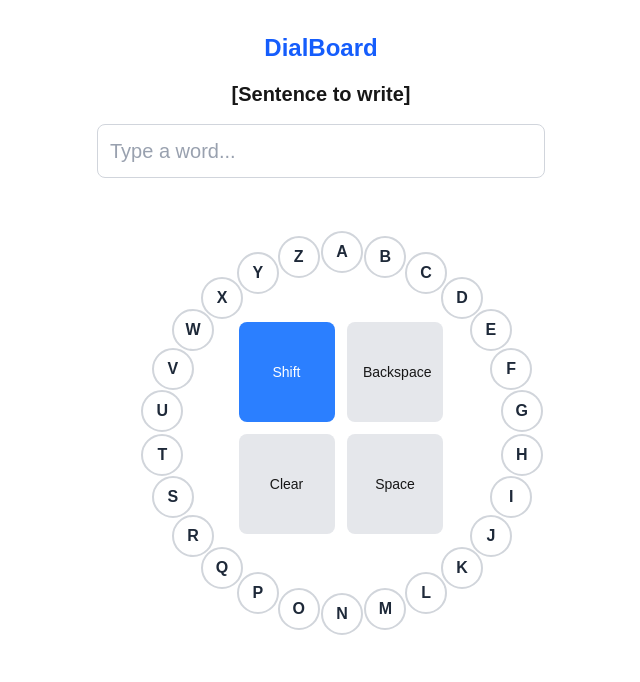
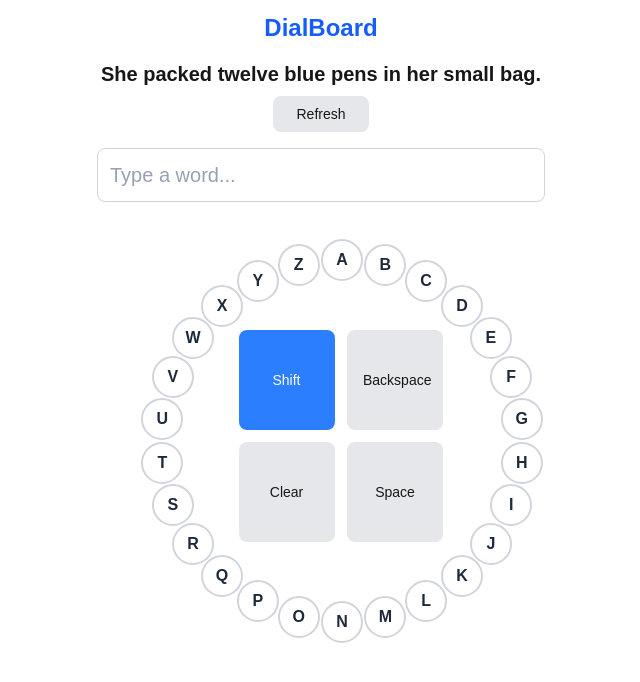
Before and after one commit to kira-brod/INFO-463, a Next.js app: page / in a window 1280 px wide. Shown: the top 682 px of the page, without its empty margins (319-959 px from the left). Built offline with nearby package versions, Linux system fonts and the light colour scheme.

Commit message:
add sentence array with button randomizer

```diff
--- a/app/page.js
+++ b/app/page.js
@@ -11,6 +11,33 @@ export default function AlphabetCircle() {
 
   const [keystrokeLog, setKeystrokeLog] = useState([]);
   const [startTime, setStartTime] = useState(null);
+
+
+  const sentences = ["She packed twelve blue pens in her small bag.",
+    "Every bird sang sweet songs in the quiet dawn.",
+    "They watched clouds drift across the golden sky.",
+    "A clever mouse slipped past the sleepy cat.",
+    "Green leaves danced gently in the warm breeze.",
+    "He quickly wrote notes before the test began.",
+    "The tall man wore boots made of soft leather.",
+    "Old clocks ticked loudly in the silent room.",
+    "She smiled while sipping tea on the front porch.",
+    "We found a hidden path behind the old barn.",
+    "Sunlight streamed through cracks in the ceiling.",
+    "Dogs barked at shadows moving through the yard.",
+    "Rain tapped softly against the window glass.",
+    "Bright stars twinkled above the quiet valley.",
+    "He tied the package with ribbon and string.",
+    "A sudden breeze blew papers off the desk.",
+    "The curious child opened every single drawer.",
+    "Fresh apples fell from the heavy tree limbs.",
+    "The artist painted scenes from her memory.",
+    "They danced all night under the glowing moon."]
+
+  const [index, setIndex] = useState(0)
+  const [sentence, setSentence] = useState(sentences[index])
+
+  // var index = 0
 
   const now = () => new Date().getTime();
 
@@ -72,6 +99,12 @@ export default function AlphabetCircle() {
     logKeystroke('space', ' ');
   };
 
+  const handleRefresh = () => {
+    setIndex(Math.floor(Math.random() * 20))
+    console.log(index)
+    setSentence(sentences[index])
+  }
+
   useEffect(() => {
     if (typedWord.length > 0) {
       console.log('Keystroke Log:', keystrokeLog);
@@ -86,11 +119,13 @@ export default function AlphabetCircle() {
   }, [typedWord]);
 
   return (
-    <div className="flex flex-col items-center p-8 rounded-lg">
+    <div className="flex flex-col items-center pt-3 p-8 rounded-lg">
       <h2 className="text-2xl font-bold mb-4 text-blue-600">DialBoard</h2>
-      <h3 className="text-xl font-bold mb-4">[Sentence to write]</h3>
+      <h3 className="text-xl font-bold mb-2">{sentence}</h3>
+      <button onClick={handleRefresh} className='px-4 mb-4 mx-10 py-2 bg-gray-200 hover:bg-gray-300 rounded-lg w-24 text-sm font-medium'>Refresh</button>
 
-      <div className="mb-6 w-full max-w-md">
+
+      <div className="mb-2 w-full max-w-md">
         <div className="flex items-center mb-2">
           <div className="flex-grow p-3 bg-white border border-gray-300 rounded-lg text-xl font-medium min-h-12">
             {typedWord || <span className="text-gray-400">Type a word...</span>}
@@ -117,8 +152,8 @@ export default function AlphabetCircle() {
           style={{
             width: `${radius}px`,
             height: `${radius}px`,
-            top: `${radius + letterRadius - radius/2}px`,
-            left: `${radius + letterRadius - radius/2}px`
+            top: `${radius + letterRadius - radius / 2}px`,
+            left: `${radius + letterRadius - radius / 2}px`
           }}
         >
           <button onClick={toggleCase} className={`px-4  -ml-3 py-10 ${isUppercase ? 'bg-blue-500 text-white' : 'bg-gray-200 hover:bg-gray-300'} rounded-lg w-24 text-sm font-medium`}>Shift</button>
@@ -136,9 +171,8 @@ export default function AlphabetCircle() {
           return (
             <div
               key={letter}
-              className={`absolute flex items-center justify-center rounded-full cursor-pointer transition-all duration-200 ${
-                recentLetter === letter ? 'bg-blue-500 text-white' : 'bg-white text-gray-800 hover:bg-blue-100'
-              }`}
+              className={`absolute flex items-center justify-center rounded-full cursor-pointer transition-all duration-200 ${recentLetter === letter ? 'bg-blue-500 text-white' : 'bg-white text-gray-800 hover:bg-blue-100'
+                }`}
               style={{
                 width: `${letterRadius * 2}px`,
                 height: `${letterRadius * 2}px`,
```
